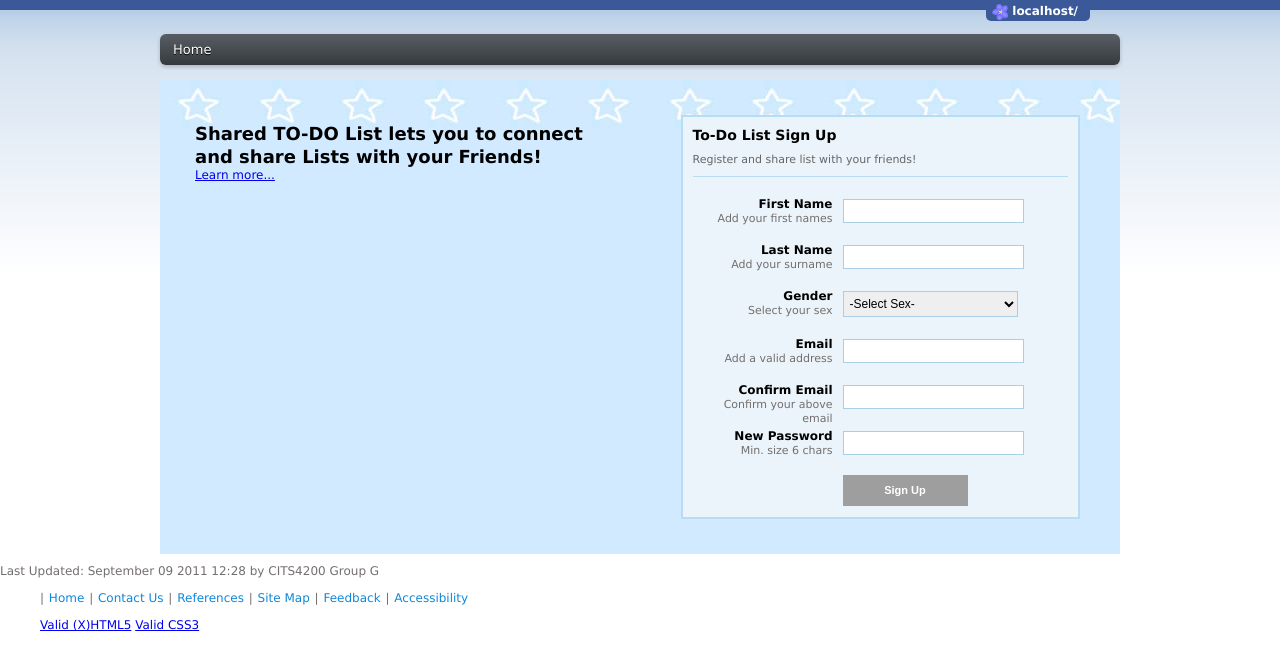
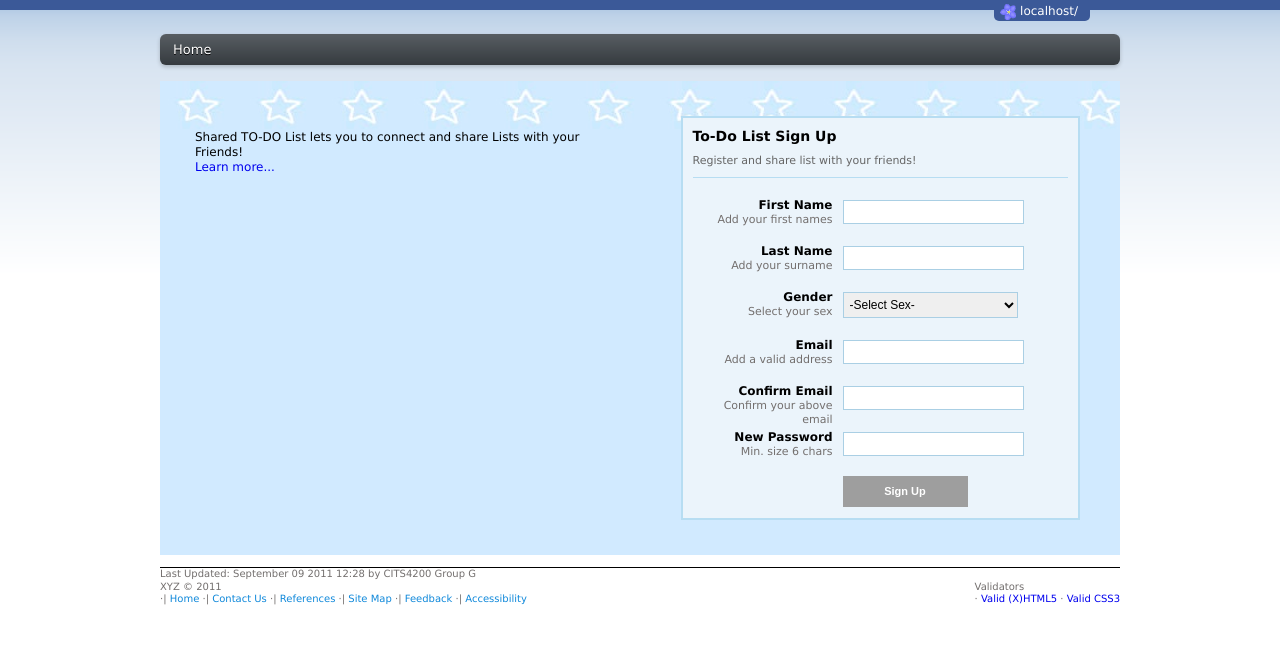
Before and after one commit to EaTea/CITS4230-Project-Group-7, a PHP site: page / in a window 1280 px wide. Shown: the top 670 px of the page. Run offline with PHP 8.4, Linux system fonts and the light colour scheme; grey boxes are pictures that could not be loaded.

Commit message:
Styles: Clean, improve global reset and move global out of local

```diff
--- a/WWW/global/style.css
+++ b/WWW/global/style.css
@@ -1,20 +1,71 @@
+/* Reset */
+/* ========================================================================== */
+
+html,body,div,span,applet,object,iframe,h1,h2,h3,h4,h5,h6,p,blockquote,pre,a,abbr,acronym,address,big,cite,code,del,dfn,em,font,img,ins,kbd,q,s,samp,small,strike,strong,sub,sup,tt,var,b,u,i,center,dl,dt,dd,ol,ul,li,fieldset,form,label,legend,table,caption,tbody,tfoot,thead,tr,th,td {
+	margin: 0;
+	padding: 0;
+	border: 0;
+	font-size: 100%;
+	font: inherit;
+	vertical-align: baseline;
+}
+ol,ul {
+	list-style: none;
+}
+a {
+	text-decoration: none;
+}
+a:hover {
+	text-decoration: underline;
+}
+a img {
+	border:none;
+}
+table {
+	border-collapse: collapse;
+	border-spacing: 0;
+}
+
+/* HTML5 Compatibility */
+/* ========================================================================== */
+
+article,aside,details,figcaption,figure,footer,header,hgroup,menu,nav,section {
+	display: block;
+}
+
 /* General */
 /* ========================================================================== */
 
-html,body {
-	margin: 0;
-	padding: 0;
-	border: 0;
-}
-header, footer, nav, article, section, aside {
-	display: block;
-}
 html {
 	background: #fff url(images/html-bg.png) top repeat-x;
 }
+body {
+	font-family:"Lucida Grande", "Lucida Sans Unicode", Verdana, Arial, Helvetica, sans-serif;
+	font-size:12px;
+	line-height: 1.25;
+}
 #content {
 	max-width: 960px;
-	margin: 18px auto 0px;
+	margin: 16px auto 12px;
+}
+body>footer {
+	font-size:10px;
+	color: #736F6E;
+	border-top: 1px ridge black;
+	max-width: 960px;
+	margin: 0 auto;
+}
+body>footer li {
+	display: inline;
+}
+body>footer li:before {
+	content: '·';
+}
+#validators {
+	float: right;
+}
+#validators:before {
+	content: 'Validators';
 }
 
 
@@ -22,7 +73,7 @@ html {
 /* ========================================================================== */
 
 #accessibility_access {
-	display:none;
+	display: none;
 }
 
 /* Domain Bar */
@@ -102,3 +153,16 @@ html {
 	-webkit-box-shadow: inset 0 -1px 0 rgba(100%,100%,100%, 0.4), inset 0 1px 3px rgba(0,0,0,0.4);
 	box-shadow: inset 0 -1px 0 rgba(100%,100%,100%, 0.4), inset 0 1px 3px rgba(0,0,0,0.4);
 }
+
+/* Bottom bar */
+/* ========================================================================== */
+
+#bottom_bar {
+	float: left;
+}
+#bottom_bar:before {
+	content: 'XYZ © 2011';
+}
+#bottom_bar a {
+	color: #0F88DA;
+}
--- a/WWW/style.css
+++ b/WWW/style.css
@@ -13,20 +13,10 @@
 
 /* Styles for section element of the main content */
 
-body {
-	font-family:"Lucida Grande", "Lucida Sans Unicode", Verdana, Arial, Helvetica, sans-serif;
-	font-size:12px;
-	line-height: 1.25;
-}
-
 #content {
 	display: table;
+	width: 100%;
 	background: url('images/background.jpg') repeat-x;
-	width: 100%;
-	margin-top: 15px;
-	margin-bottom: 10px;
-	margin-left: auto;
-	margin-right: auto;
 }
 
 #main_content {
@@ -39,43 +29,6 @@ body {
 	display: table-cell;
 	width: 50%;
 	padding:35px;
-}
-
-body>footer {
-	color: #736F6E;
-}
-
-/* Styles: HTML and CSS validator links */
-
-#validators ul {
-	list-style-type: none;
-	list-style-image: none;
-}
-
-#validators li {
-	display: inline;
-}
-
-
-/* Styles: footer navigation links */
-
-#bottom_bar ul {
-	list-style-type: none;
-	list-style-image: none;
-}
-
-#bottom_bar li {
-	display: inline;
-}
-
-#bottom_bar ul li a {
-	text-decoration:none;
-	margin: 1px;
-	color: #0F88DA;
-}
-
-#bottom_bar ul li a:hover {
-	color: purple;
 }
 
 /* Styles: global To-Do system forms */
```
